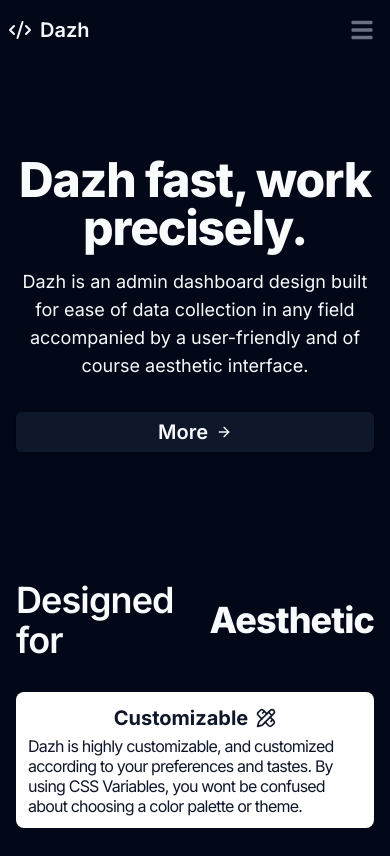
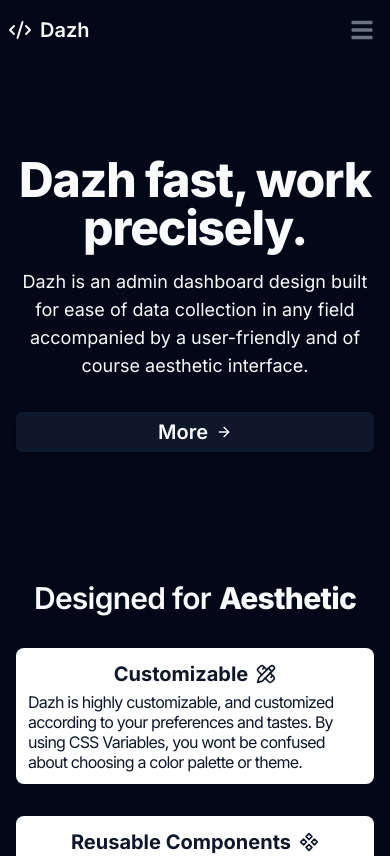
Before and after one commit to ensayiti/Dazh, a Next.js app: page / in a window 390 px wide. Shown: the top 856 px of the page. Built offline with nearby package versions, Linux system fonts and the light colour scheme; no server answers.

Commit message:
Minor Fix (Home): Align footer and h1 on feature section

```diff
--- a/app/layout.tsx
+++ b/app/layout.tsx
@@ -18,7 +18,7 @@ export default function RootLayout({
 }) {
   return (
     <ClerkProvider>
-      <html lang="en">
+      <html lang="en" className='scroll-smooth'>
         <body className={inter.className}>
           <SignedOut>
             {children}
--- a/components/feature.tsx
+++ b/components/feature.tsx
@@ -5,7 +5,7 @@ export function Feature() {
         <section className="bg-foreground" id="feature">
             <div className="py-8 px-4 mx-auto max-w-screen-xl sm:py-16 lg:px-6">
                 <div className="mx-auto max-w-screen-lg mb-8 lg:mb-8">
-                    <h1 className="text-primary-foreground flex justify-center items-center mb-4 text-4xl tracking-tight font-semibold">Designed for <span className="font-extrabold ml-2">Aesthetic</span></h1>
+                    <h1 className="text-primary-foreground flex justify-center items-center mb-4 text-3xl md:text-4xl tracking-tight font-semibold">Designed for <span className="font-extrabold ml-2">Aesthetic</span></h1>
                 </div>
                 <div className="space-y-8 md:grid md:grid-cols-2 lg:grid-cols-3 md:gap-12 md:space-y-0">
                     <div className="bg-card rounded-lg p-3 transition ease-in-out delay-100 hover:-translate-y-1 hover:scale-110 duration-300">
--- a/components/footer.tsx
+++ b/components/footer.tsx
@@ -1,7 +1,7 @@
 export function Foot() {
     return (
         <footer className="bg-foreground rounded-lg m-2">
-            <div className="w-full max-w-screen-xl mx-auto ">
+            <div className="w-full max-w-screen-xl mx-auto">
                 <span className="block text-sm text-muted-foreground sm:text-center">© 2023 <a href="https://flowbite.com/" className="hover:underline">XEM</a>. All Rights Reserved.</span>
             </div>
         </footer>
```
